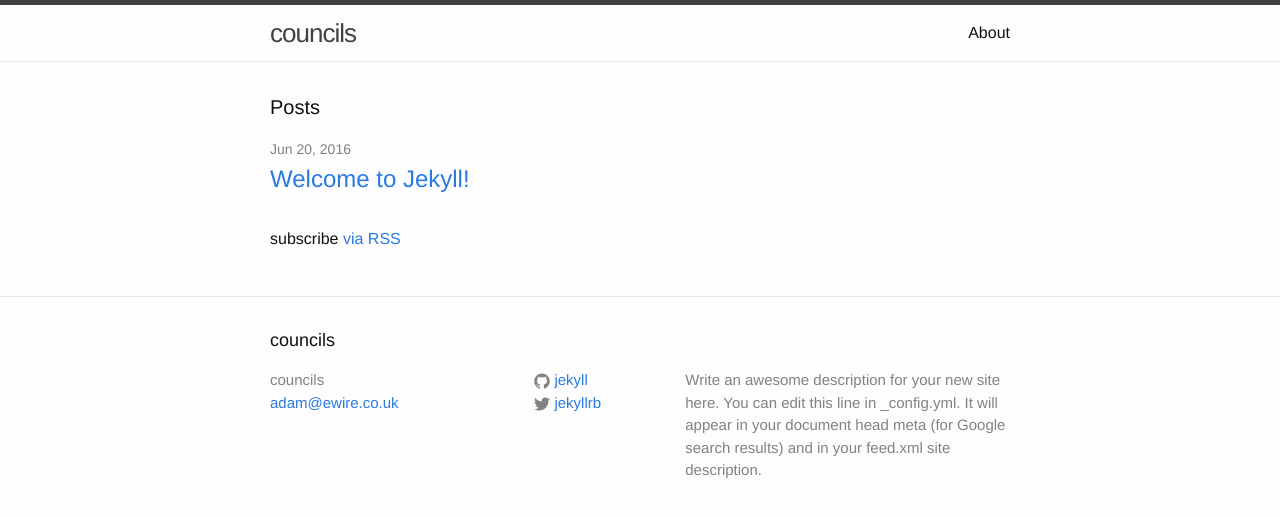
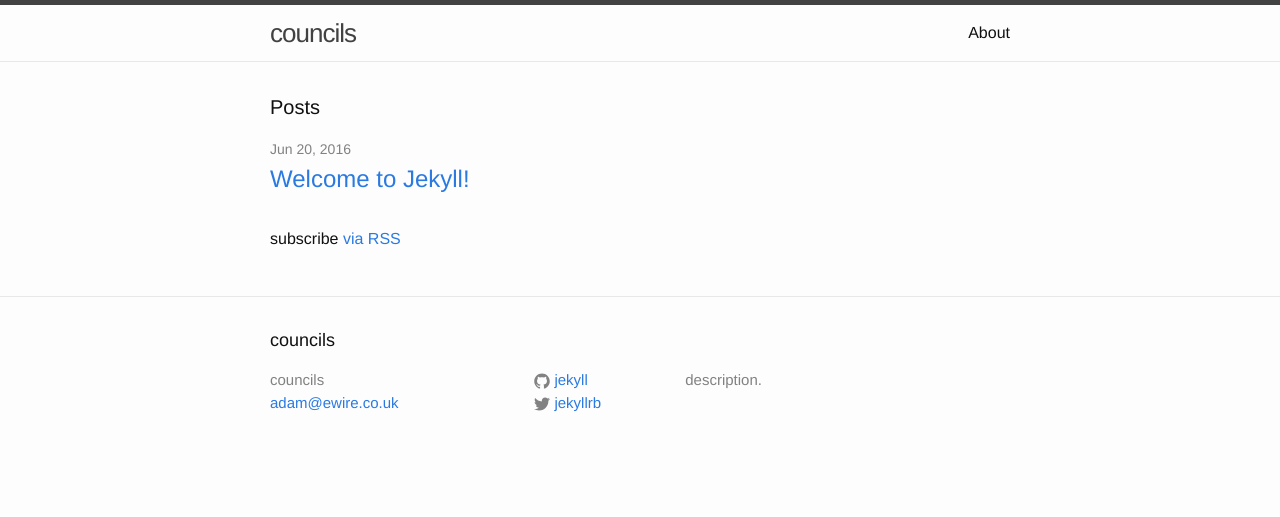
Before and after one commit to adamburton/councils, a Jekyll site: the page built from index.html, in a window 1280 px wide. Shown: the top 517 px of the page. Built offline with Jekyll 4.4.1, drawn with Linux system fonts in a browser that asks for light colours.

Commit message:
edit description

```diff
--- a/_config.yml
+++ b/_config.yml
@@ -9,9 +9,7 @@
 title: councils
 email: adam@ewire.co.uk
 description: > # this means to ignore newlines until "baseurl:"
-  Write an awesome description for your new site here. You can edit this
-  line in _config.yml. It will appear in your document head meta (for
-  Google search results) and in your feed.xml site description.
+  description.
 baseurl: "" # the subpath of your site, e.g. /blog
 url: "http://yourdomain.com" # the base hostname & protocol for your site
 twitter_username: jekyllrb
```
